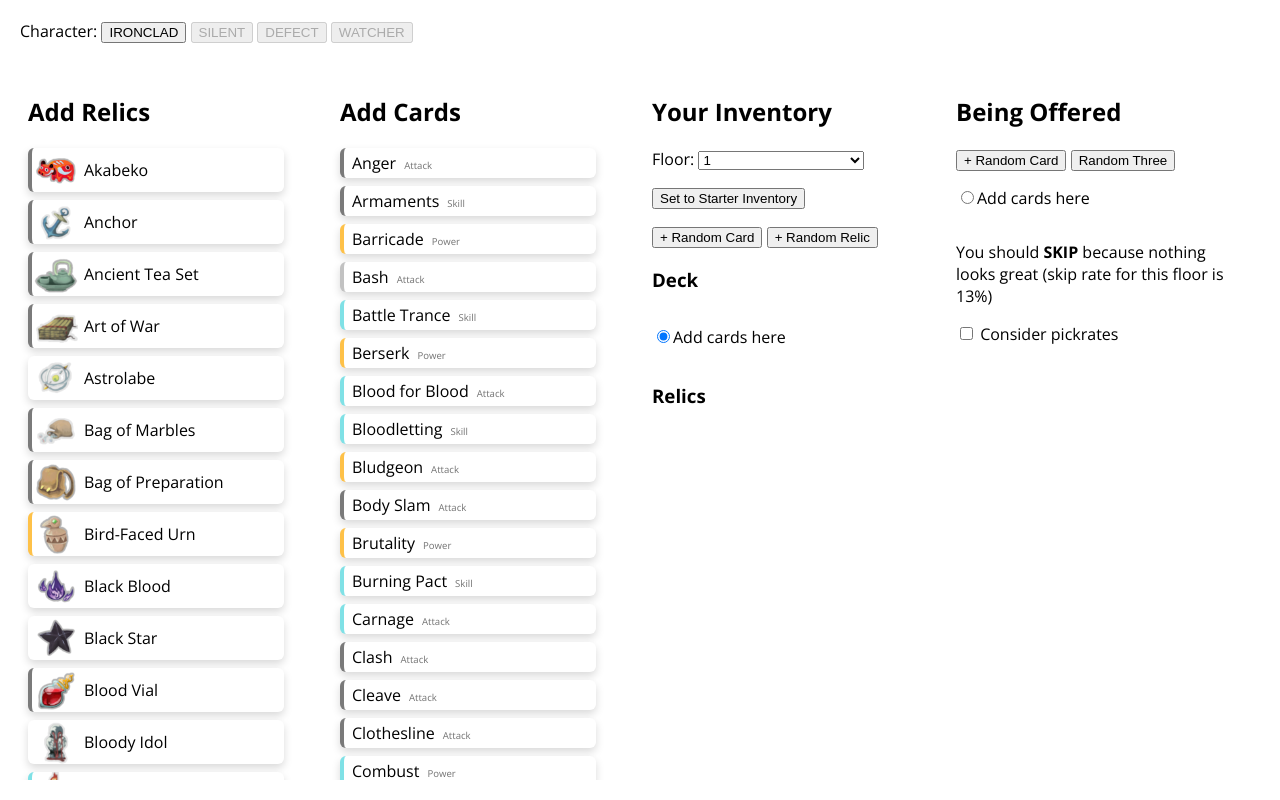
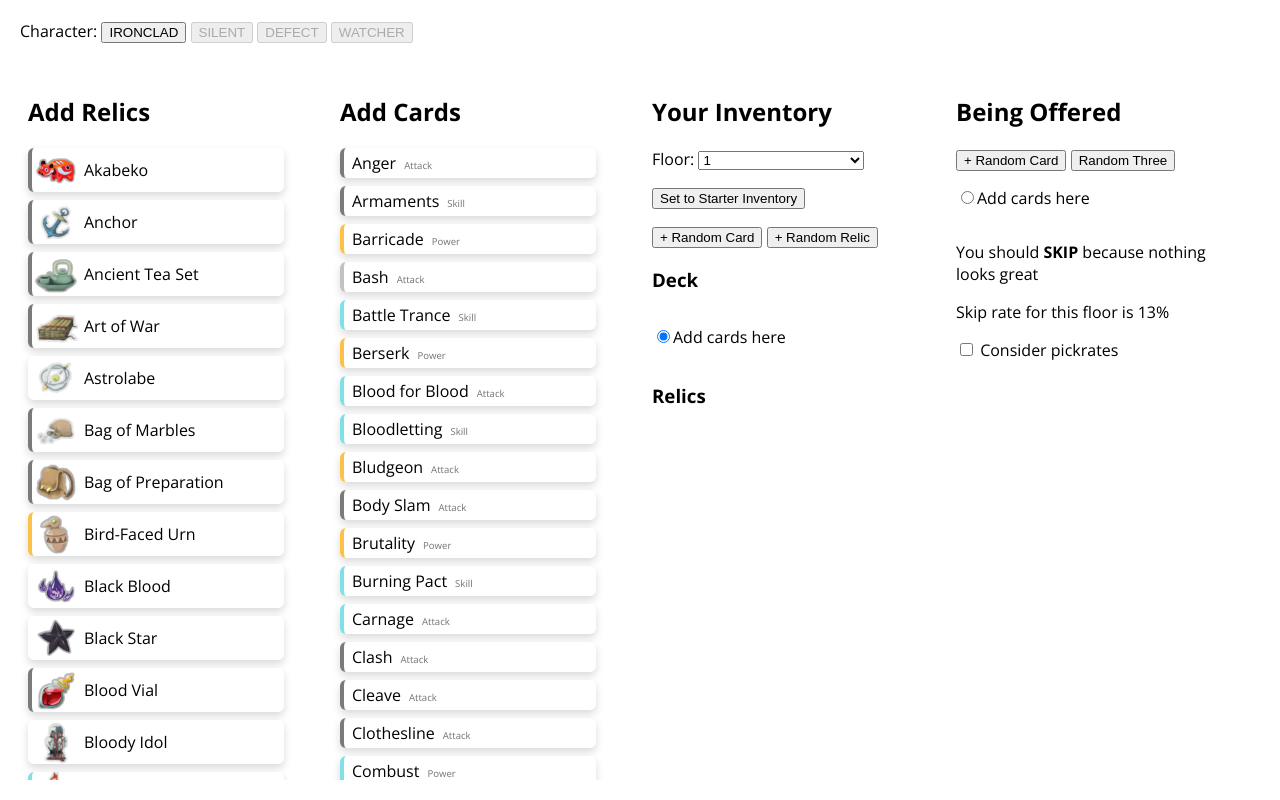
Before and after one commit to use/spirepicks, a Next.js app: page / in a window 1280 px wide. Built offline with nearby package versions, Linux system fonts and the light colour scheme.

Commit message:
Always show skip rates

```diff
--- a/pages/index.tsx
+++ b/pages/index.tsx
@@ -637,13 +637,13 @@ function OfferDisplay(props: {
       {props.recommendation.cardName === 'SKIP' && (
         <p>
           You should <b>SKIP</b> because nothing looks great
-          {' '}
-          (skip rate for this floor is
-            {' '}
-            {Math.round(getSkipRate(props.currentFloor) * 100) + "%"}
-          )
         </p>
       )}
+      <p>
+        Skip rate for this floor is
+        {' '}
+        {Math.round(getSkipRate(props.currentFloor) * 100) + "%"}
+      </p>
     </div>
   );
 }
```
